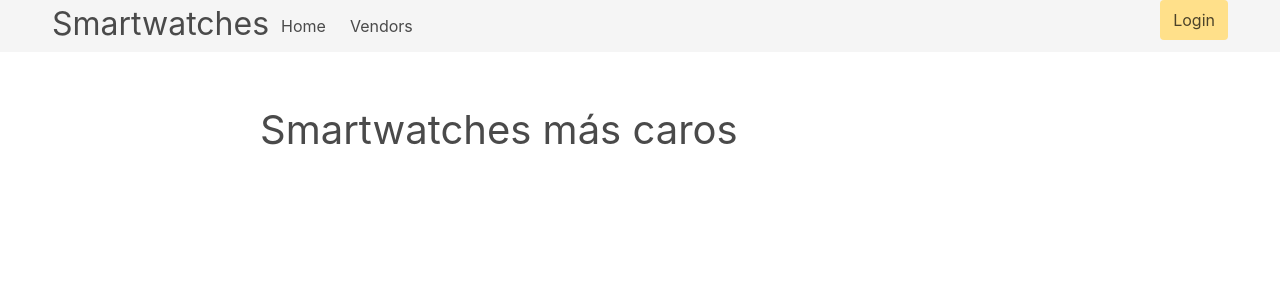
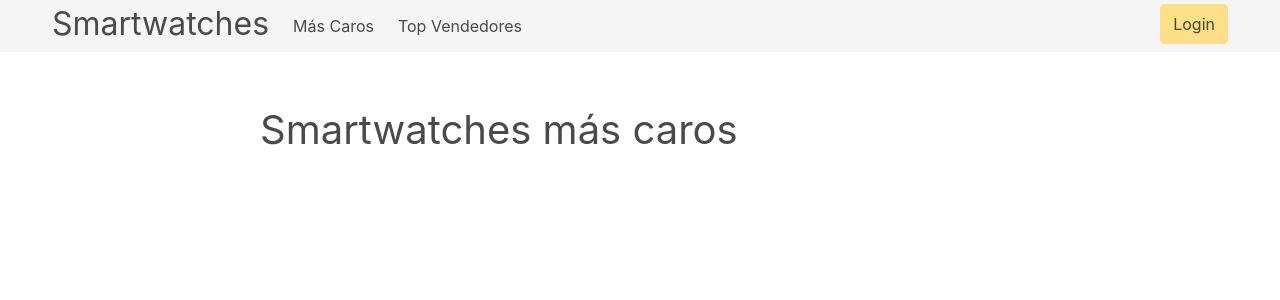
Before and after one commit to dsocolobsky/meli-smartwatches-dashboard, a Django app: page / in a window 1280 px wide. Shown: the top 300 px of the page. Run offline with Django 5.2, Linux system fonts and the light colour scheme; data comes from the database, SQL or seed files in the repository; data that the repository does not hold is empty; some libraries are stand-ins or nearby versions.

Commit message:
Small adjustments to navbar

```diff
--- a/core/templates/components/navbar.html
+++ b/core/templates/components/navbar.html
@@ -4,18 +4,21 @@
             <h2 class="is-size-3">Smartwatches</h2>
         </div>
         <div class="navbar-menu">
-            <div class="navbar-start">
-                <a class="navbar-item" href="{% url 'home' %}">Home</a>
-                <a class="navbar-item" href="{% url 'vendors' %}">Vendors</a>
+            <div class="navbar-start ml-3">
+                <a class="navbar-item" href="{% url 'home' %}">Más Caros</a>
+                <a class="navbar-item" href="{% url 'vendors' %}">Top Vendedores</a>
             </div>
             <div class="navbar-end">
                 {% if session.user %}
-                    <p class="navbar-item">Bienvenido <a
-                            href="{{ session.user.permalink }}">{{ session.user.first_name }} {{ session.user.last_name }}</a>
+                    <p class="navbar-item mr-4">
+                        <span class="mr-4">Bienvenido</span>
+                        <a
+                                href="{{ session.user.permalink }}">{{ session.user.first_name }} {{ session.user.last_name }}
+                        </a>
                     </p>
-                    <a class="navbar-item" href="{% url 'logout' %}?next={{ request.path }}">Logout</a>
+                    <a class="navbar-item button is-warning mt-1" href="{% url 'logout' %}?next={{ request.path }}">Logout</a>
                 {% else %}
-                    <a class="navbar-item button is-warning"
+                    <a class="navbar-item button is-warning mt-1"
                        href="https://auth.mercadolibre.com.ar/authorization?response_type=code&client_id=3653090375391988&redirect_uri=https://localhost:8000/token">
                         Login
                     </a>
```
